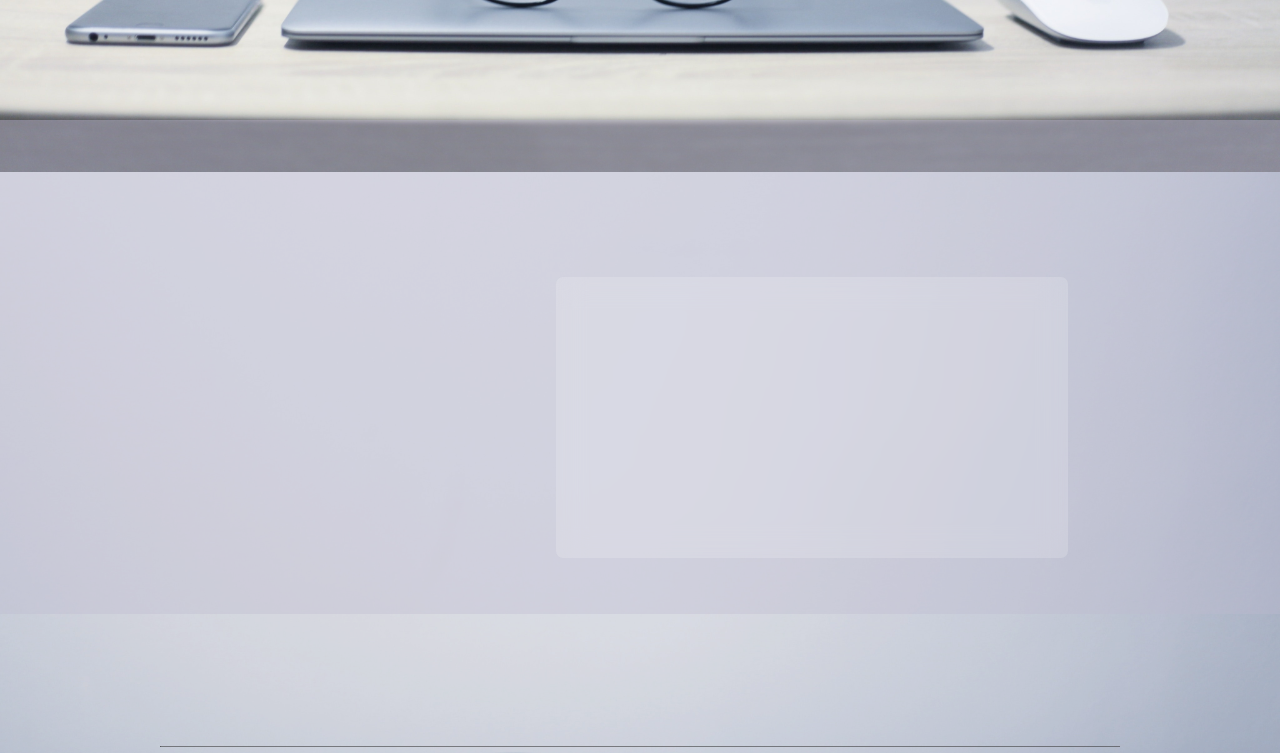
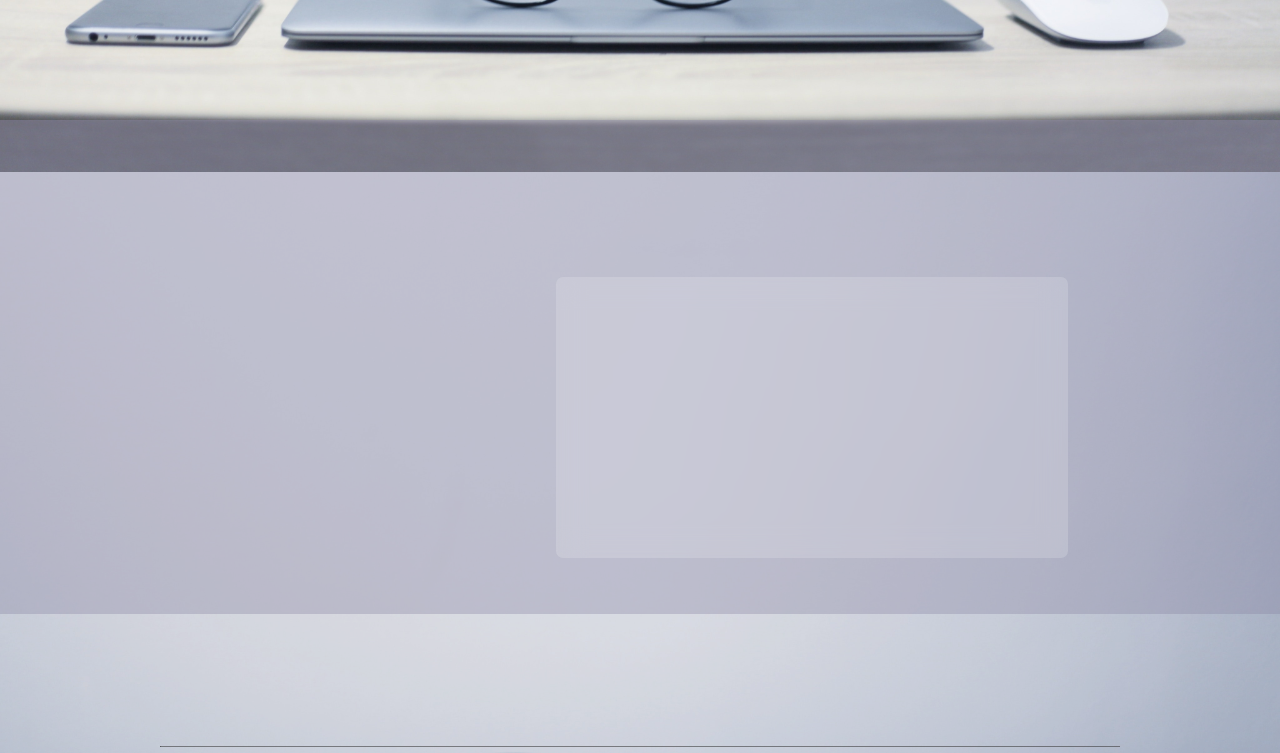
Before and after one commit to BrandonL65/portfolio, a React (Create React App) app: page / in a window 1280 px wide. Shown: the part 680-1433 px from the top of the page. Built offline with nearby package versions, Linux system fonts and the light colour scheme.

Commit message:
change bg color darker

```diff
--- a/src/components/AboutMe/AboutMe.module.css
+++ b/src/components/AboutMe/AboutMe.module.css
@@ -1,5 +1,6 @@
 .container {
-  background-color: rgba(186, 181, 202, 0.459);
+  /* background-color: rgba(186, 181, 202, 0.459); */
+  background-color: rgba(145, 139, 168, 0.459);
   min-height: 50vh;
   font-family: "Montserrat", sans-serif;
   padding-bottom: 3.5rem;
```
